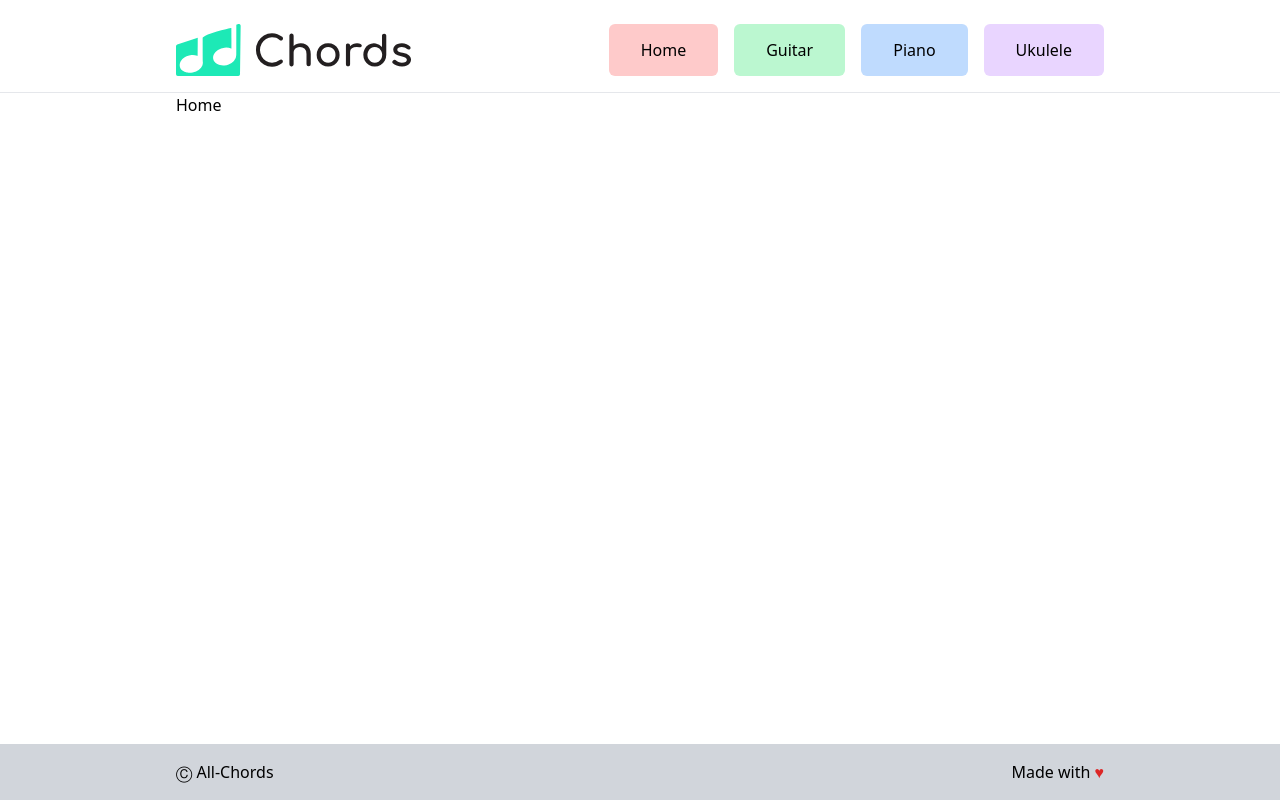
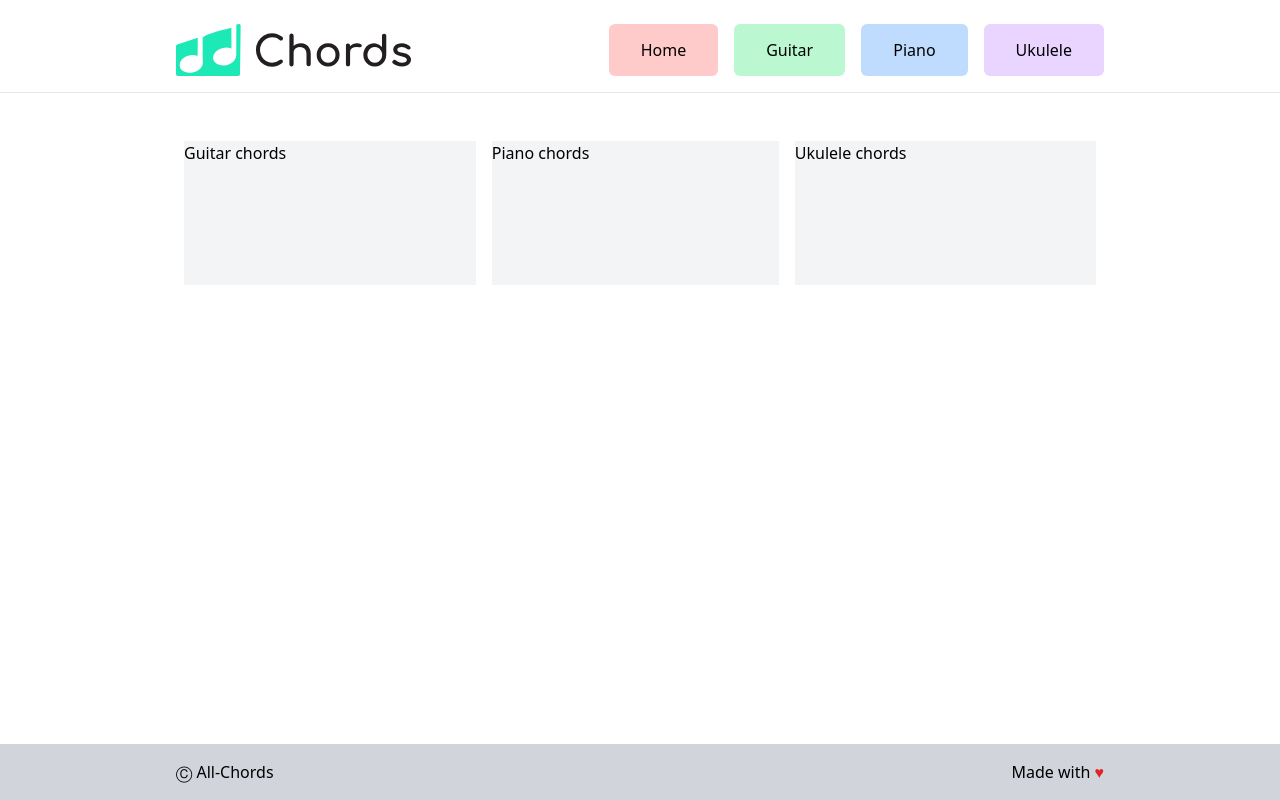
Before and after one commit to maafaishal/allchords-nuxt, a Nuxt app: page / in a window 1280 px wide. Built offline with nearby package versions, Linux system fonts and the light colour scheme.

Commit message:
refactor: use nuxt img

```diff
--- a/components/NavBar.vue
+++ b/components/NavBar.vue
@@ -6,7 +6,7 @@
     <div class="pt-6 pb-4 container mx-auto flex justify-between items-center">
       <div class="h-[52px]">
         <NuxtLink to="/">
-          <img src="@/assets/logo.svg" class="h-full">
+          <NuxtImg src="imgs/logo.svg" class="h-full" />
         </NuxtLink>
       </div>
       <div class="flex">
--- a/package.json
+++ b/package.json
@@ -14,7 +14,7 @@
     "nuxt": "3.0.0"
   },
   "dependencies": {
-    "@nuxt/image-edge": "^1.0.0-27840416.dc1ed65",
+    "@nuxt/image-edge": "1.0.0-27809804.194d2d6",
     "@nuxtjs/tailwindcss": "^6.2.0"
   }
 }
--- a/pages/guitar-chords.vue
+++ b/pages/guitar-chords.vue
@@ -19,7 +19,7 @@ useHead({
       <div v-for="chord in CHORDS_V2" :key="chord" class="w-full flex mb-6">
         <div v-for="suffix in SUFFIXES" :key="suffix" class="flex-grow text-center basis-1/6">
           <p>{{ chord }}{{ suffix }}</p>
-          <img :src="`/imgs/guitar-chords/${chord.includes('#') ? chord.replace('#', '-sharp') : chord}/${suffix}.svg`" class="w-full" loading="lazy">
+          <NuxtImg :src="`/imgs/guitar-chords/${chord.includes('#') ? chord.replace('#', '-sharp') : chord}/${suffix}.svg`" class="w-full" loading="lazy" />
         </div>
       </div>
     </div>
--- a/pages/index.vue
+++ b/pages/index.vue
@@ -2,7 +2,15 @@
 </script>
 
 <template>
-  <div>
-    <h1>Home</h1>
+  <div class="pt-12 pb-16 flex">
+    <div class="mb-8 h-[144px] bg-gray-100 flex-grow mx-2">
+      <h1>Guitar chords</h1>
+    </div>
+    <div class="mb-8 h-[144px] bg-gray-100 flex-grow mx-2">
+      <h1>Piano chords</h1>
+    </div>
+    <div class=" h-[144px] bg-gray-100 flex-grow mx-2">
+      <h1>Ukulele chords</h1>
+    </div>
   </div>
 </template>
--- a/pages/piano-chords.vue
+++ b/pages/piano-chords.vue
@@ -21,7 +21,7 @@ useHead({
           <p class="mb-4">
             {{ chord }}{{ suffix }}
           </p>
-          <img :src="`/imgs/piano-chords/${chord.includes('#') ? chord.replace('#', '-sharp') : chord}/${suffix}.png`" class="w-full" loading="lazy">
+          <NuxtImg :src="`/imgs/piano-chords/${chord.includes('#') ? chord.replace('#', '-sharp') : chord}/${suffix}.png`" class="w-full" loading="lazy" />
         </div>
       </div>
     </div>
--- a/pages/ukulele-chords.vue
+++ b/pages/ukulele-chords.vue
@@ -21,7 +21,7 @@ useHead({
           <p>
             {{ chord }}{{ suffix }}
           </p>
-          <img :src="`/imgs/ukulele-chords/${chord.includes('#') ? chord.replace('#', '-sharp') : chord}/${suffix}.svg`" class="w-full" loading="lazy">
+          <NuxtImg :src="`/imgs/ukulele-chords/${chord.includes('#') ? chord.replace('#', '-sharp') : chord}/${suffix}.svg`" class="w-full" loading="lazy" />
         </div>
       </div>
     </div>
```
Also changed, not shown: public/imgs/logo.svg (renamed from assets/logo.svg), 1 other file (tests, documents, lock files or other folders).
